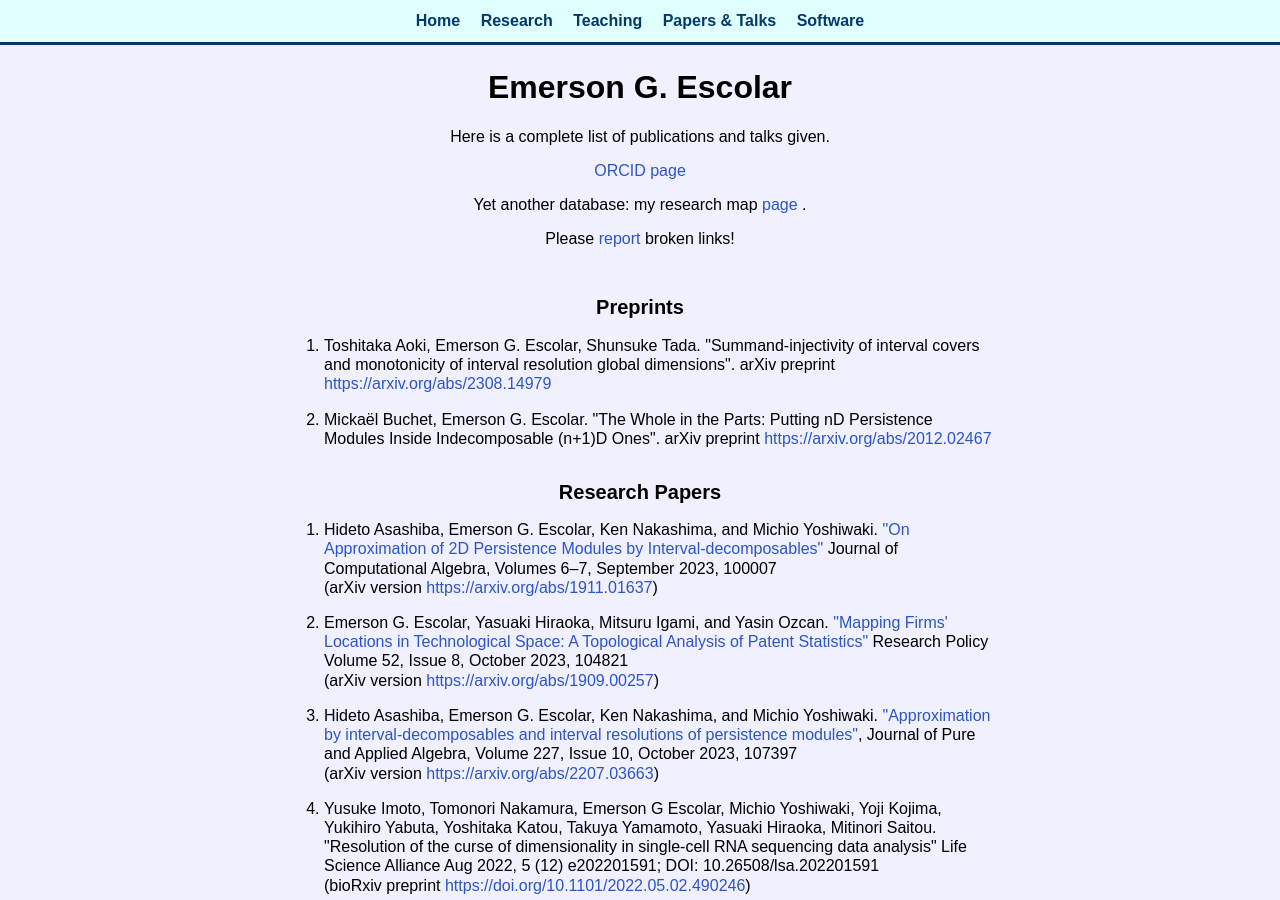
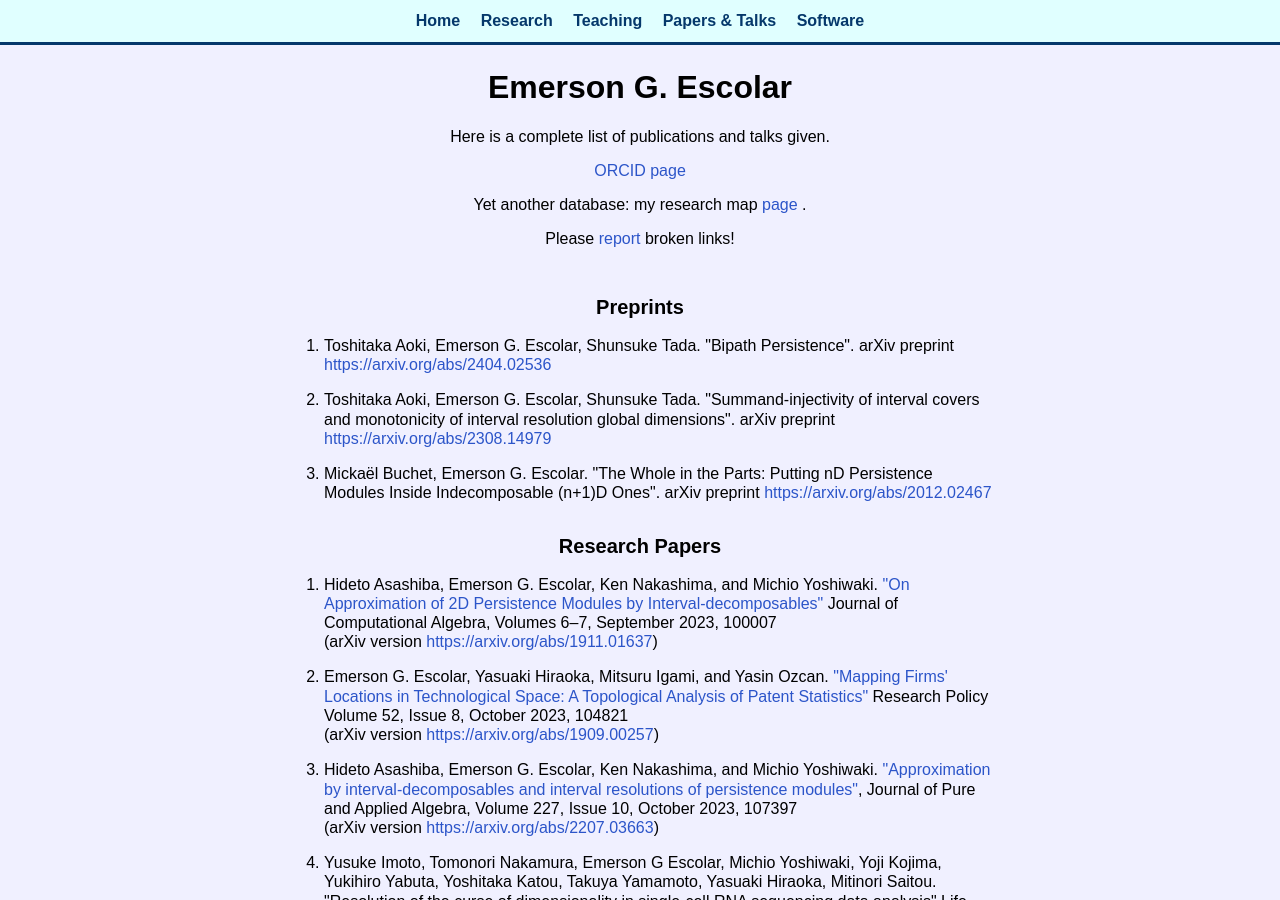
Before and after one commit to emerson-escolar/emerson-escolar.github.io, a Jekyll site: the page built from research_lists.html, in a window 1280 px wide and 900 px high. Built offline with Jekyll 4.4.1, drawn with Linux system fonts in a browser that asks for light colours.

Commit message:
add new preprint

```diff
--- a/research_lists.html
+++ b/research_lists.html
@@ -32,6 +32,15 @@
 <section>
   <h2> Preprints </h2>
   <ol class="wordbox paperlist">
+    <li>
+      Toshitaka Aoki, Emerson G. Escolar, Shunsuke Tada.
+      "Bipath Persistence".
+      arXiv preprint
+      <a target="_blank" href=https://arxiv.org/abs/2404.02536>
+        https://arxiv.org/abs/2404.02536
+      </a>
+    </li>
+
     <li>
       Toshitaka Aoki, Emerson G. Escolar, Shunsuke Tada.
       "Summand-injectivity of interval covers and monotonicity of interval resolution global dimensions".
```
